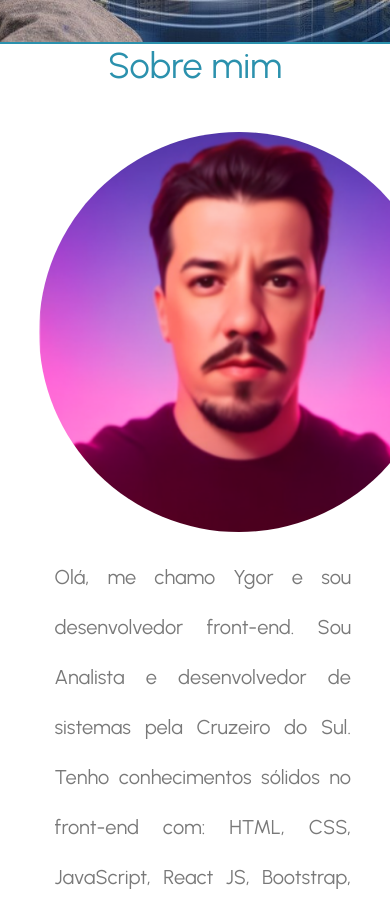
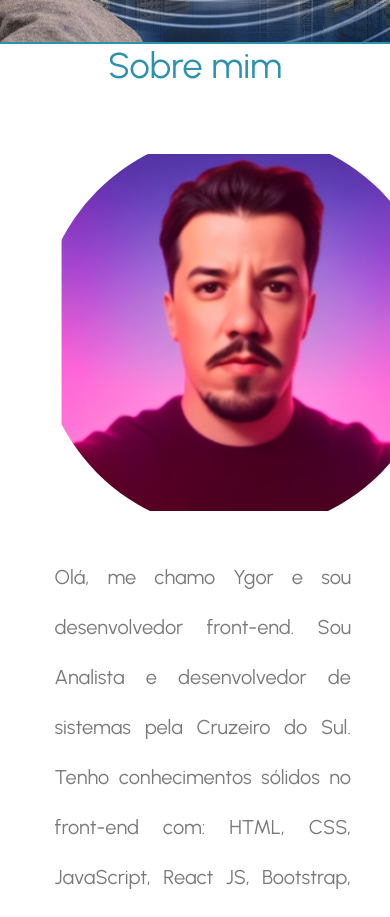
Before and after one commit to igornunescnt/Projeto-07, a plain HTML site: page index.html in a window 390 px wide. Shown: the part 800-1717 px from the top of the page. Drawn offline with Linux system fonts and the light colour scheme.

Commit message:
Update style.css

```diff
--- a/css/style.css
+++ b/css/style.css
@@ -108,7 +108,7 @@ header{
 .sobre-mim{
     width: 100%;
     height: 100vh;
-    padding: 50px 15%;
+    padding: 50px 0;
     text-align: center;
     color: rgb(121, 121, 121);
 }
@@ -119,7 +119,7 @@ header{
     border-radius: 200px;
     float: left;
     background-image: url('../img/ygor.png');
-    background-size: 100% 100%;
+    background-size: auto auto;
     background-position: center;
     background-repeat: no-repeat;
 }
@@ -188,15 +188,20 @@ header{
 }
 
 @media screen and (max-width: 1200px){
+
+    .sobre-mim{
+        display: flex;
+    }
     .texto-sobre{
         width: 100%;
     }
 
     .img-sobre{
-        width: 300px;
-        height: 300px;
-        margin-left: 80px;
+        width: 100%;
+        position: relative;
+        left: 27%;
     }
+
 }
 
 @media screen and (max-width: 768px){
@@ -213,6 +218,10 @@ header{
         display: block;
     }
 
+    .img-sobre{
+        left: 17%;
+    }
+
     .sobre-mim{
         padding: 0;
         width: 100%;
@@ -221,11 +230,6 @@ header{
         flex-direction: column;
         align-items: center;
         justify-content: center;
-    }
-    .img-sobre{
-        width: 100%;
-        height: 100%;
-        margin: 0 10%;
     }
     .texto-sobre{
         width: 100%;
@@ -243,3 +247,9 @@ header{
         width: 100%;
     }
 }
+
+@media screen and (max-width: 580px){
+    .img-sobre{
+        left: 10%;
+    }
+}
```
